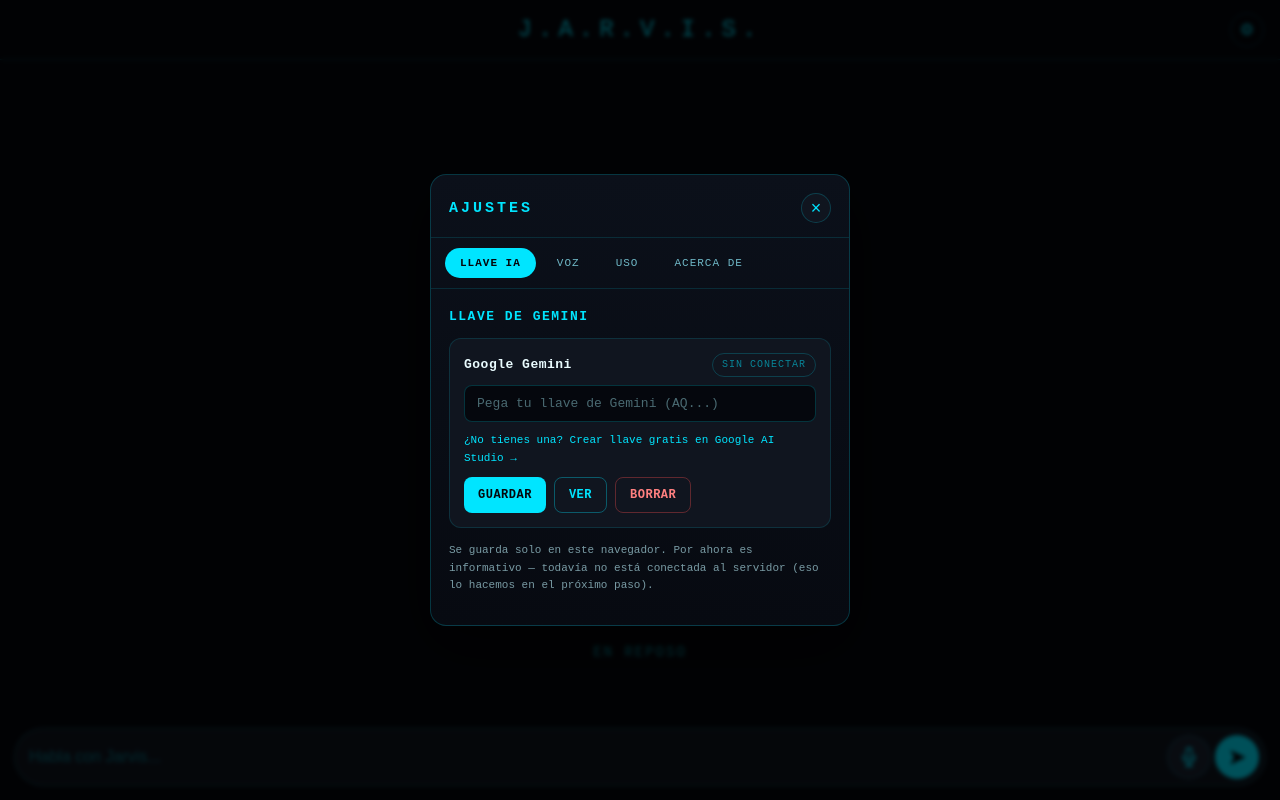
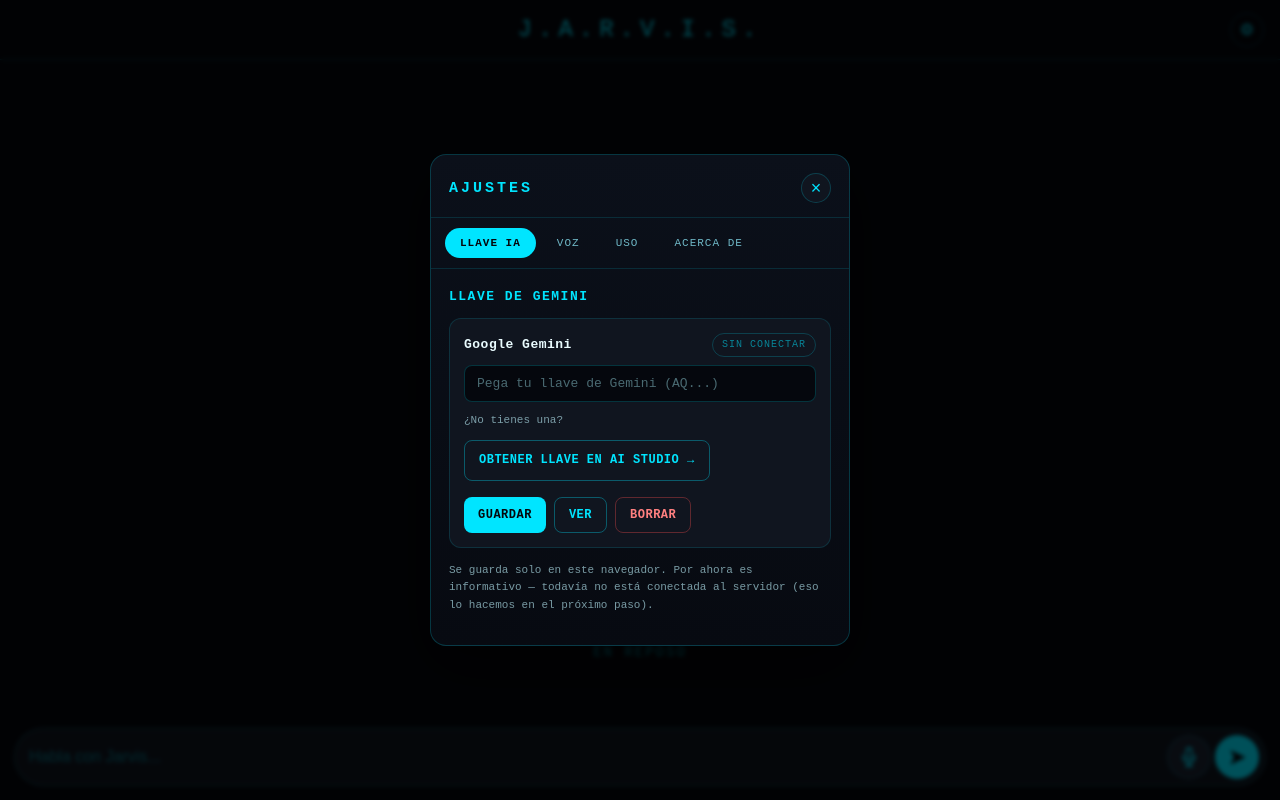
Before and after one commit to eiderdavidgarcia23/Jarvis, a website: page public/index.html in a window 1280 px wide. Both pictures are taken after a click on the button "Ajustes". Drawn offline with Linux system fonts and the light colour scheme.

Commit message:
checkpoint antes de conectar llave frontend-backend

```diff
--- a/public/index.html
+++ b/public/index.html
@@ -182,7 +182,8 @@
             <span class="badge" id="badgeLlave">Sin conectar</span>
           </div>
           <input type="password" id="campoLlave" class="campoTexto" placeholder="Pega tu llave de Gemini (AQ...)">
-          <a href="https://aistudio.google.com/apikey" target="_blank" rel="noopener" style="display:inline-block; font-size:11px; color:#00e5ff; text-decoration:none; margin-bottom:10px;">¿No tienes una? Crear llave gratis en Google AI Studio &rarr;</a>
+          <p style="font-size:11px; opacity:0.7; margin:0 0 10px;">¿No tienes una?</p>
+          <a href="https://aistudio.google.com/apikey" target="_blank" rel="noopener" class="btnPanel secundario" style="color:#00e5ff; border-color:#00e5ff55; text-decoration:none; display:inline-block; margin-bottom:16px;">Obtener llave en AI Studio &rarr;</a>
           <div class="filaBtns">
             <button id="btnGuardarLlave" class="btnPanel">Guardar</button>
             <button id="btnVerLlave" class="btnPanel secundario" style="color:#00e5ff; border-color:#00e5ff55;">Ver</button>
```
